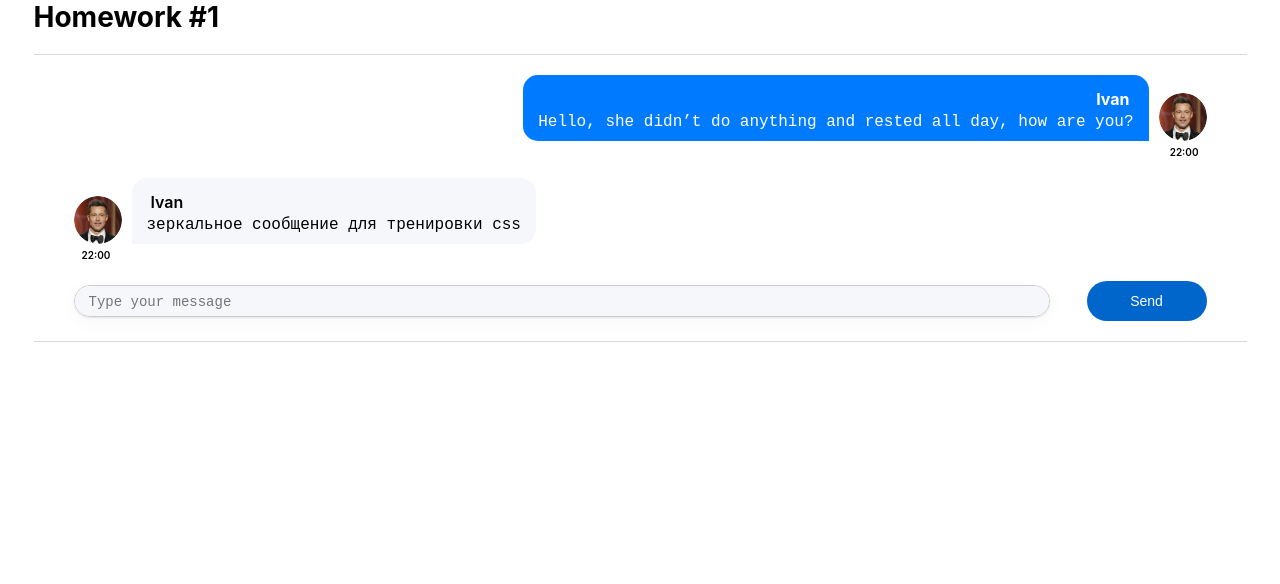
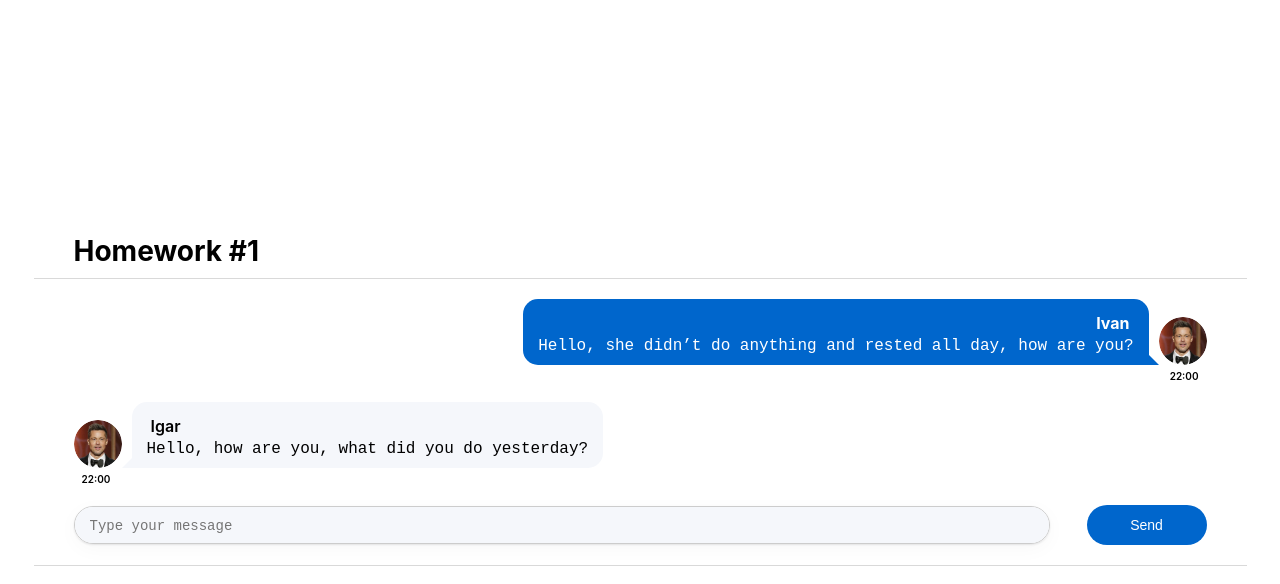
Before and after one commit to Uladzislau25/hws2-master, a React (Create React App) app: page / in a window 1280 px wide. Shown: the top 584 px of the page. Built offline with nearby package versions, Linux system fonts and the light colour scheme.

Commit message:
feat: add styles

```diff
--- a/src/s1-main/App.module.css
+++ b/src/s1-main/App.module.css
@@ -3,6 +3,7 @@
     align-items: center;
     justify-content: center;
     --header_height: 60px;
+    height: 100vh;
 }
 
 .hw {
@@ -20,7 +21,8 @@
 }
 
 .hwTitle {
+    margin-bottom: 10px;
+    margin-left: 40px;
     font-size: 28px;
     font-weight: bold;
-    margin-bottom: 20px;
 }
--- a/src/s2-homeworks/hw01/HW1.tsx
+++ b/src/s2-homeworks/hw01/HW1.tsx
@@ -43,10 +43,10 @@ export const friendMessage0: MessageType = {
     id: 100,
     user: {
         avatar: avatar, // можно менять
-        name: 'Ivan', // можно менять
+        name: 'Igar', // можно менять
     },
     message: {
-        text: 'зеркальное сообщение для тренировки css', // можно менять
+        text: 'Hello, how are you, what did you do yesterday?', // можно менять
         time: '22:00', // можно менять
     },
 }
--- a/src/s2-homeworks/hw01/friend-message/FriendMessage.module.css
+++ b/src/s2-homeworks/hw01/friend-message/FriendMessage.module.css
@@ -23,14 +23,22 @@
 
 .friendText {
     position: relative;
-    background: #f5f7fb;;
+    background: #f5f7fb;
     color: #fff;
     border-radius: 15px 15px 15px 0;
     padding: 10px 15px;
 }
 
 .friendText:after {
-
+    content: "";
+    position: absolute;
+    width: 0;
+    height: 0;
+    border-left: 10px solid transparent;
+    border-right: 10px solid #f5f7fb;
+    border-top: 10px solid transparent;
+    bottom: 0;
+    left: -20px;
 }
 
 .friendName {
--- a/src/s2-homeworks/hw01/friend-message/FriendMessage.tsx
+++ b/src/s2-homeworks/hw01/friend-message/FriendMessage.tsx
@@ -12,7 +12,7 @@ const FriendMessage = (props: FriendMessagePropsType) => {
             className={s.friendMessage}
         >
             <div className={s.friendImageAndText}>
-                <img src={props.message.user.avatar}
+                <img src={props.message.user.avatar} alt='avatar'
                     id={'hw1-friend-avatar-' + props.message.id}
                     // создаёт студент
 
--- a/src/s2-homeworks/hw01/message-sender/MessageSender.module.css
+++ b/src/s2-homeworks/hw01/message-sender/MessageSender.module.css
@@ -9,11 +9,10 @@
 .textarea {
     margin-right: 37px;
     width: 976px;
-    height: 40px;
     font-size: 14px;
     border: 1px solid #ccc;
     border-radius: 20px;
-    padding: 8px 14px;
+    padding: 11px 15px;
     outline: none;
     resize: none;
     box-shadow: 0 1px 2px 0 rgba(29, 33, 38, 0.1), 0 5px 20px 0 rgba(29, 33, 38, 0.03);
@@ -23,7 +22,7 @@
 .button {
     width: 120px;
     height: 40px;
-background-color: #06c;
+    background-color: #06c;
     color: white;
     border: none;
     border-radius: 20px;
@@ -34,8 +33,9 @@ background-color: #06c;
 }
 
 .button:hover {
+background: gainsboro;
+}
 
+.button:active {
+background: yellow;
 }
-.button:active {
-
-}
--- a/src/s2-homeworks/hw01/message/Message.module.css
+++ b/src/s2-homeworks/hw01/message/Message.module.css
@@ -23,13 +23,22 @@
 
 .text {
     position: relative;
-    background: #007bff;
+    background: #06c;
     color: #fff;
     border-radius: 15px 15px 0 15px;
     padding: 10px 15px;
 }
 
 .text:after {
+    content: "";
+    position: absolute;
+    width: 0;
+    height: 0;
+    border-left: 10px solid #06c;
+    border-right: 10px solid transparent;
+    border-top: 10px solid transparent;
+    bottom: 0;
+    right: -20px;
 }
 
 .name {
```
